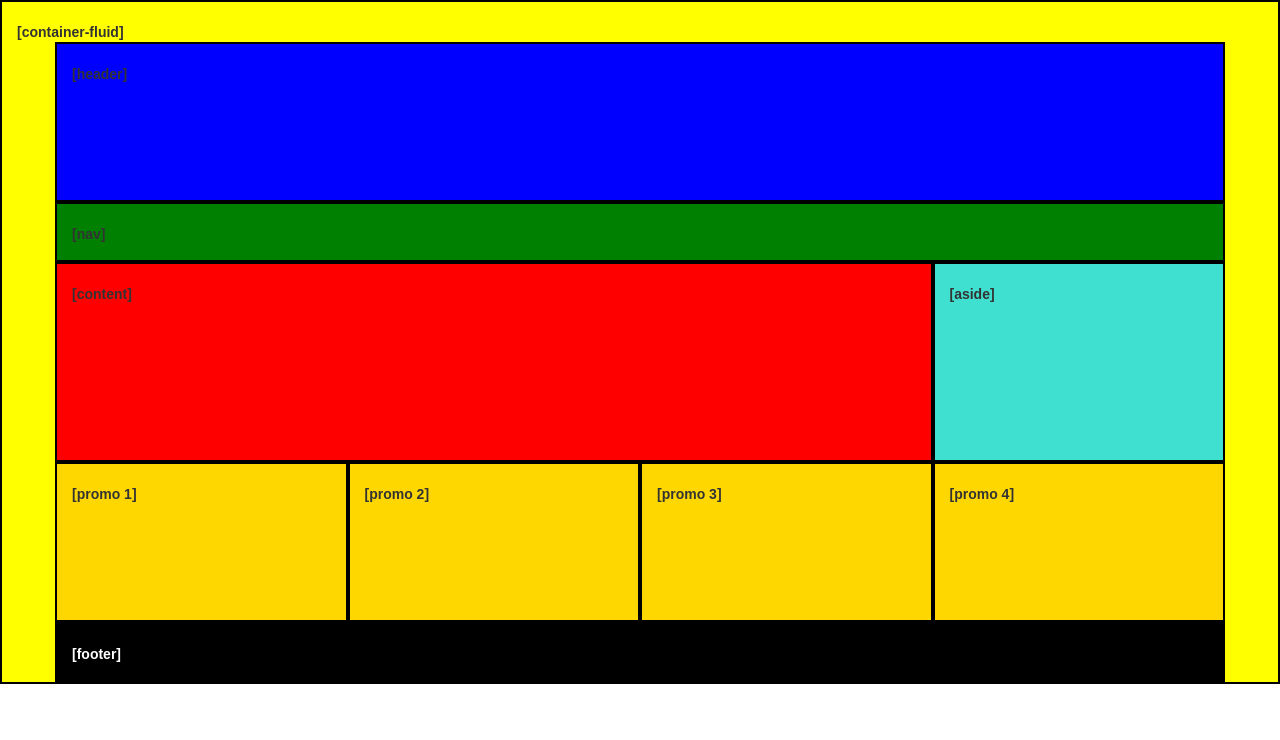
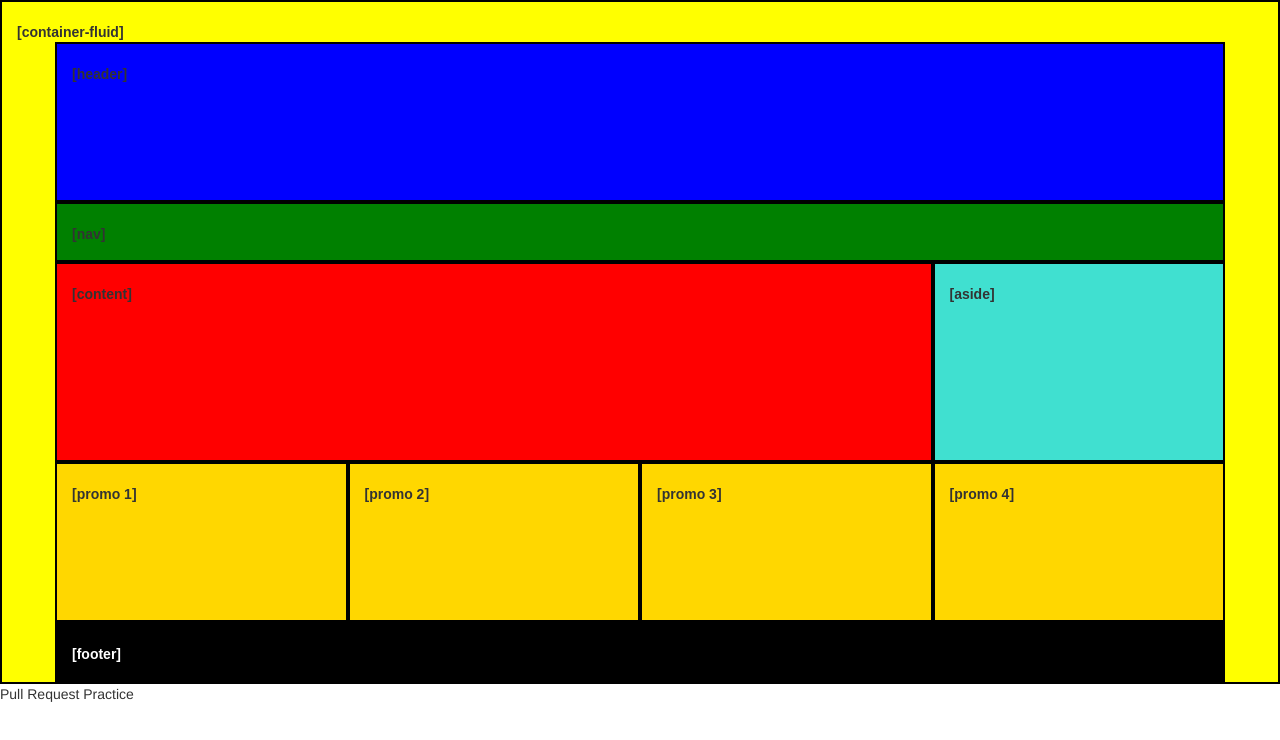
Before and after one commit to apethoud/day2practice_apethoud, a plain HTML site: page index.html in a window 1280 px wide. Drawn offline with nearby package versions, Linux system fonts and the light colour scheme.

Commit message:
pull request practice comment

```diff
--- a/index.html
+++ b/index.html
@@ -49,6 +49,10 @@
       </div>
     </div>
 
+    <p>
+      Pull Request Practice
+    </p>
+
 <script src="https://code.jquery.com/jquery-2.2.4.min.js" integrity="sha256-BbhdlvQf/xTY9gja0Dq3HiwQF8LaCRTXxZKRutelT44=" crossorigin="anonymous"></script>
 <script src="js/bootstrap.min.js"></script>
 </body>
```
